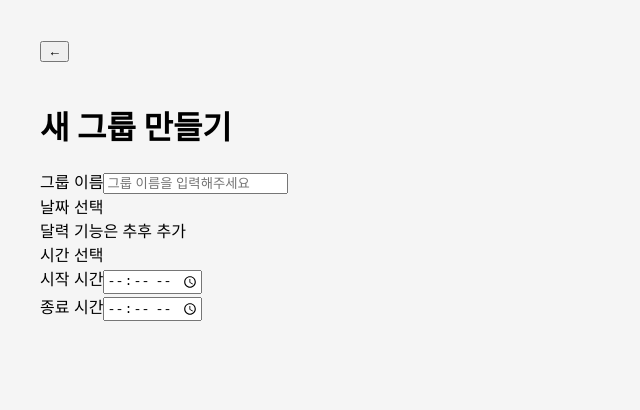
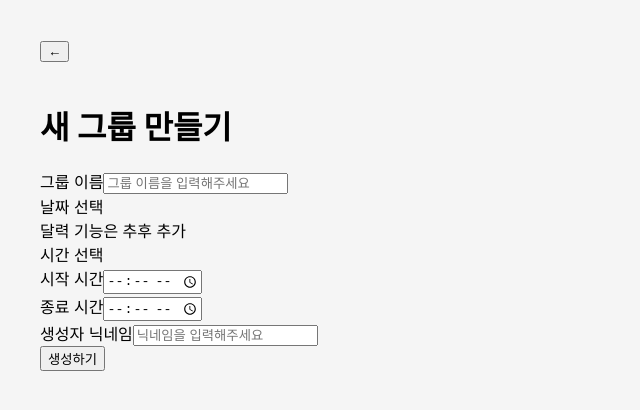
Before and after one commit to isehyun628-oss/TimeSync, a React (Create React App) app: page /groups/create in a window 1280 px wide. Shown: the top 410 px of the page, without its empty margins (0-640 px from the left). Built offline with nearby package versions, Linux system fonts and the light colour scheme.

Commit message:
feat: 그룹 생성 입력 기능 추가

```diff
--- a/src/pages/CreateGroupPage.js
+++ b/src/pages/CreateGroupPage.js
@@ -14,6 +14,39 @@ function CreateGroupPage() {
 
     const [endTime, setEndTime] = useState("");
     // 종료 시간 저장
+
+    const [nickname, setNickname] = useState("");
+    // 생성자 닉네임 저장
+
+    const handleCreate = () => {
+        // 입력하지 않은 항목이 있는지 확인
+        if (!groupName || !startTime || !endTime || !nickname) {
+            alert("모든 항목을 입력해주세요.");
+            return;
+        }
+
+        // 종료 시간이 시작 시간보다 빠른지 확인
+        if (startTime >= endTime) {
+            alert("종료 시간은 시작 시간보다 늦어야 합니다.");
+            return;
+        }
+
+        const groupData = {
+            groupName: groupName,
+            startTime: startTime,
+            endTime: endTime,
+            nickname: nickname,
+        };
+        // 입력한 그룹 정보를 하나의 객체로 정리
+
+        console.log("생성할 그룹 정보:", groupData);
+        // 개발자 도구 콘솔에서 입력값 확인
+
+        alert("그룹이 생성되었습니다.");
+
+        navigate("/");
+        // 그룹 목록 페이지로 이동
+    };
 
     return (
         <div className="create-group-page">
@@ -77,6 +110,27 @@ function CreateGroupPage() {
                     </div>
                 </div>
             </div>
+
+            <div className="form-section">
+                <label htmlFor="nickname">생성자 닉네임</label>
+
+                <input
+                    id="nickname"
+                    type="text"
+                    placeholder="닉네임을 입력해주세요"
+                    value={nickname}
+                    onChange={(event) =>
+                        setNickname(event.target.value)
+                    }
+                />
+            </div>
+
+            <button
+                className="create-button"
+                onClick={handleCreate}
+            >
+                생성하기
+            </button>
         </div>
     );
 }
```
